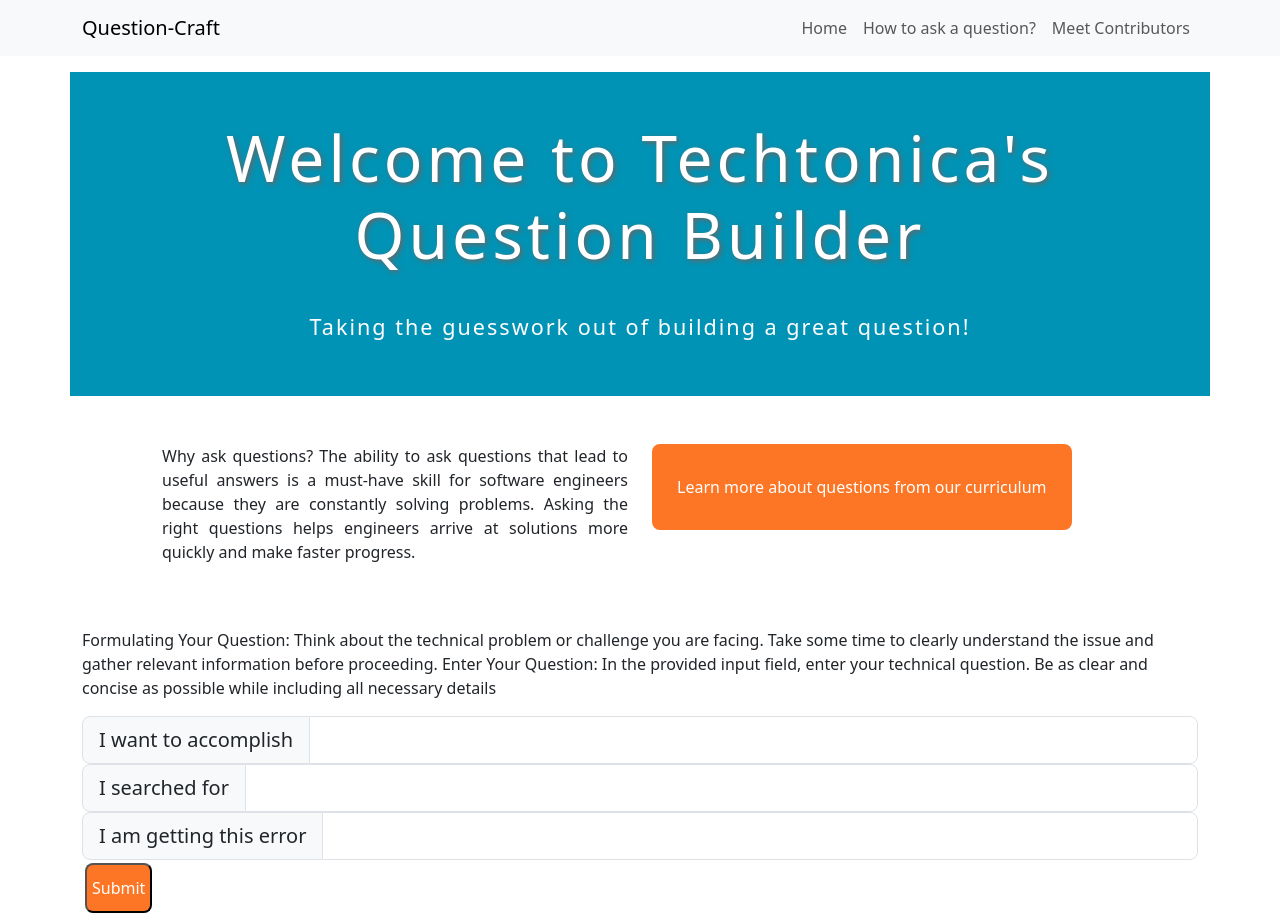
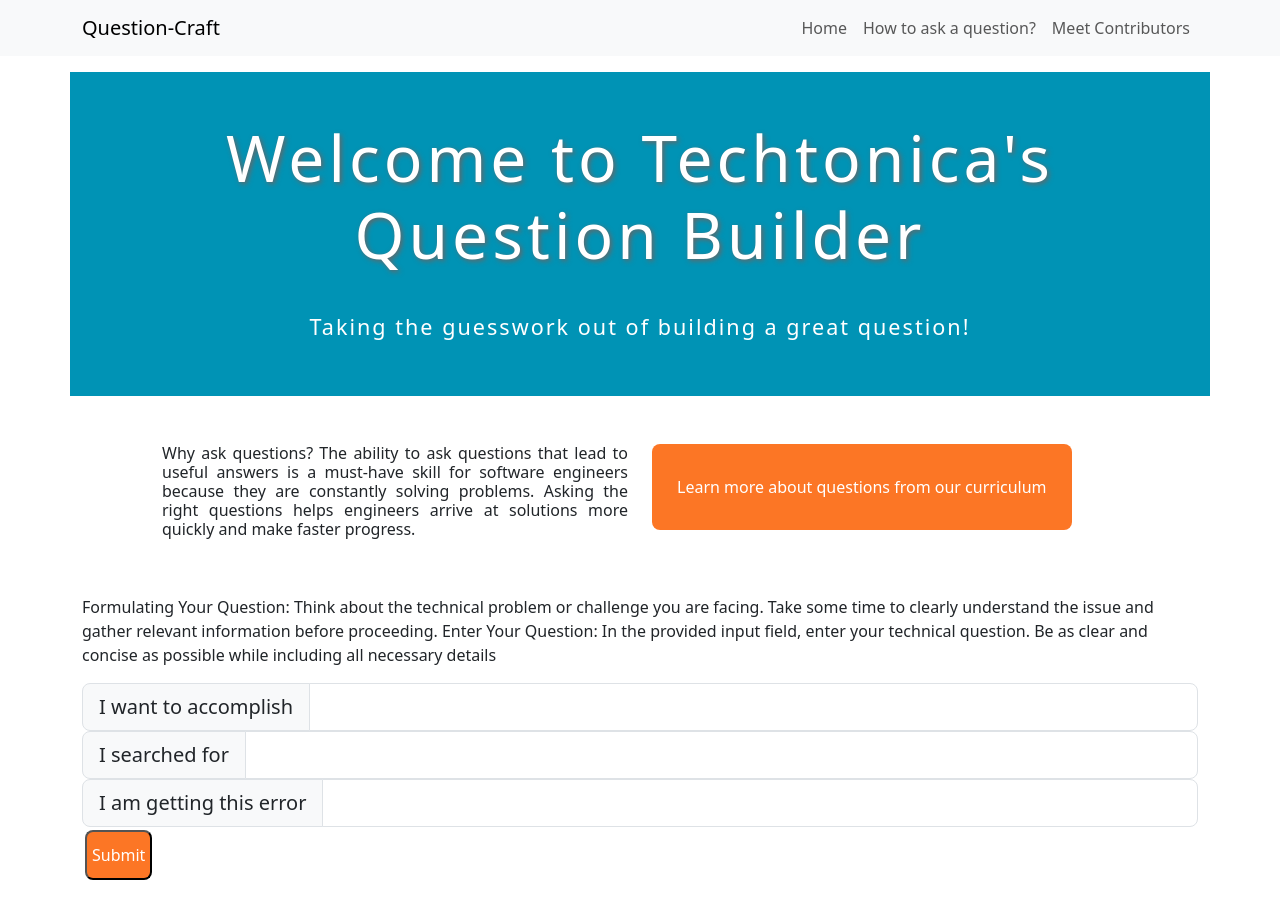
Before and after one commit to Roshanell/question-craft, a React (Vite) app in the folder client/: page / in a window 1280 px wide. After the commit the page ends 891 px from the top, so only its background shows below. Built offline with nearby package versions, Linux system fonts and the light colour scheme; no server answers.

Commit message:
update changes

```diff
--- a/client/src/components/AskingQuestions.jsx
+++ b/client/src/components/AskingQuestions.jsx
@@ -4,9 +4,9 @@
 	return (
 		<div className="row row_center">
             <div className="column">
-            <p className="justify">Why ask questions? The ability to ask questions that lead to useful answers is a must-have skill for
+            <h6 className="justify">Why ask questions? The ability to ask questions that lead to useful answers is a must-have skill for
             software engineers because they are constantly solving problems. Asking the right questions helps engineers arrive at
-            solutions more quickly and make faster progress.</p>
+            solutions more quickly and make faster progress.</h6>
             </div>
             <div className="column">
             <a href="https://github.com/Techtonica/curriculum/blob/main/onboarding/asking-good-questions.md"
--- a/client/src/components/NavBar.jsx
+++ b/client/src/components/NavBar.jsx
@@ -17,7 +17,7 @@
                 <Navbar.Collapse id="basic-navbar-nav">
                     <Nav className="ms-auto">
                       <Link className="nav-link" to='/'>Home</Link>
-                      <Link className="nav-link" to='/about'>How to ask a question? </Link>
+                      <a className="nav-link" href="https://github.com/Techtonica/curriculum/blob/main/onboarding/asking-good-questions.md">How to ask a question?</a>
                       <Link className="nav-link" to='/about'>Meet Contributors </Link>
                     </Nav>
                 </Navbar.Collapse>
```
